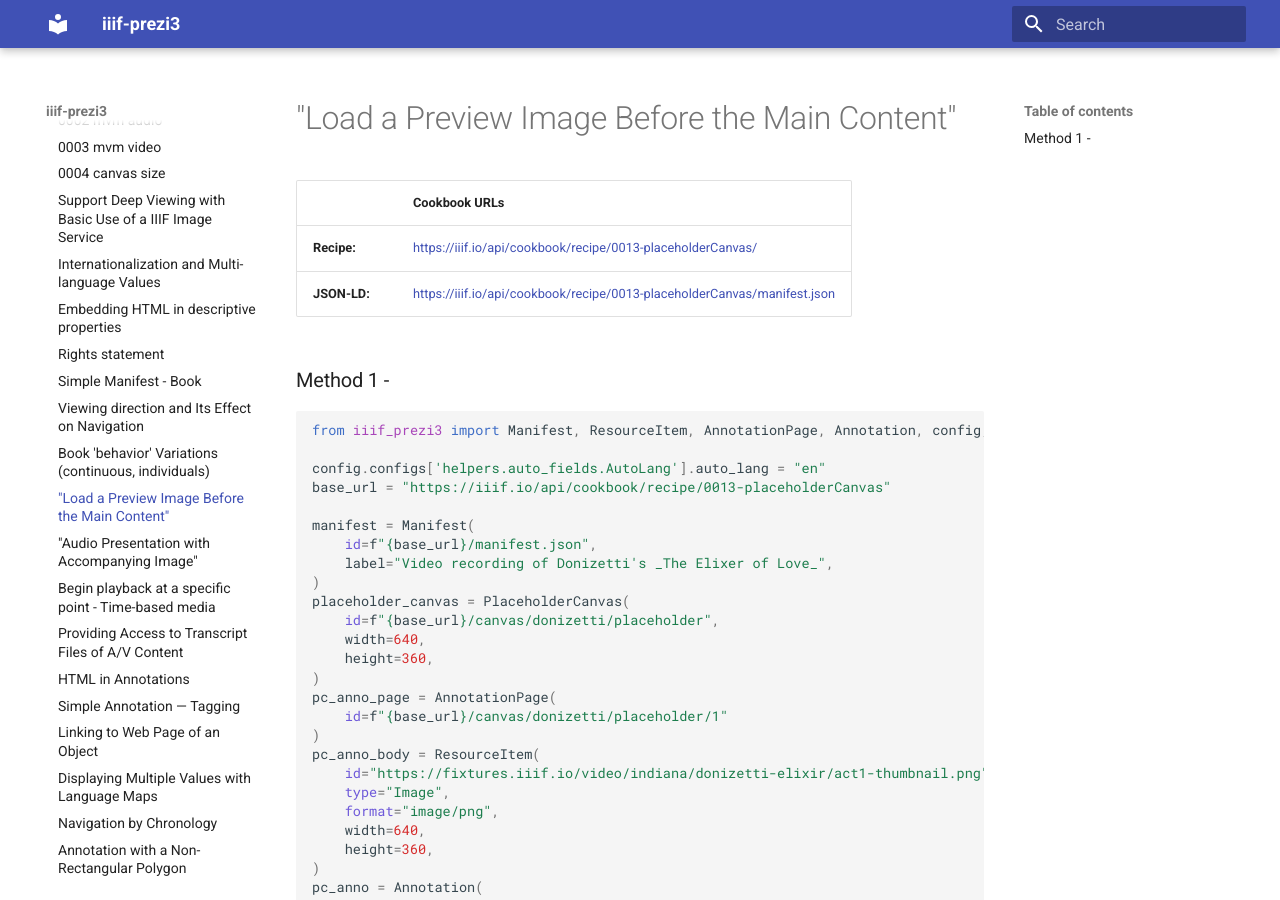
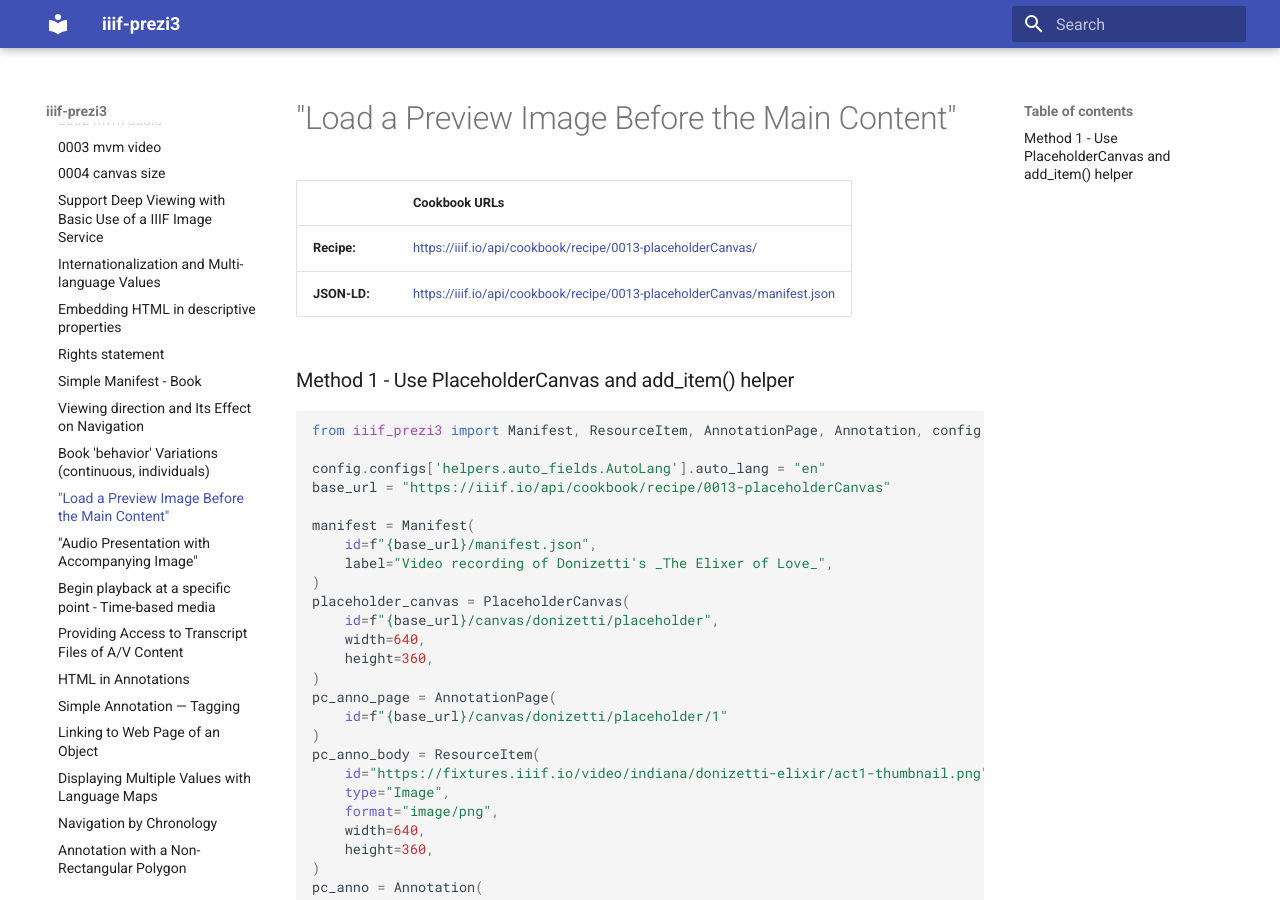
Before and after one commit to iiif-prezi/iiif-prezi3, an MkDocs documentation site: the page built from docs/recipes/0013-placeholderCanvas.md, in a window 1280 px wide and 900 px high. Built offline with MkDocs 1.6.1 and Material for MkDocs 9.7.7, drawn with Linux system fonts in a browser that asks for light colours.

Commit message:
Add title.

````diff
--- a/docs/recipes/0013-placeholderCanvas.md
+++ b/docs/recipes/0013-placeholderCanvas.md
@@ -4,7 +4,7 @@
 | **Recipe:**  | [https://iiif.io/api/cookbook/recipe/0013-placeholderCanvas/](https://iiif.io/api/cookbook/recipe/0013-placeholderCanvas/) |
 | **JSON-LD:** | [https://iiif.io/api/cookbook/recipe/0013-placeholderCanvas/manifest.json](https://iiif.io/api/cookbook/recipe/0013-placeholderCanvas/manifest.json) |
 
-### Method 1 -
+### Method 1 - Use PlaceholderCanvas and add_item() helper
 ```python
 --8<-- "docs/recipes/scripts/0013-placeholderCanvas-method1.py"
 ```
````
